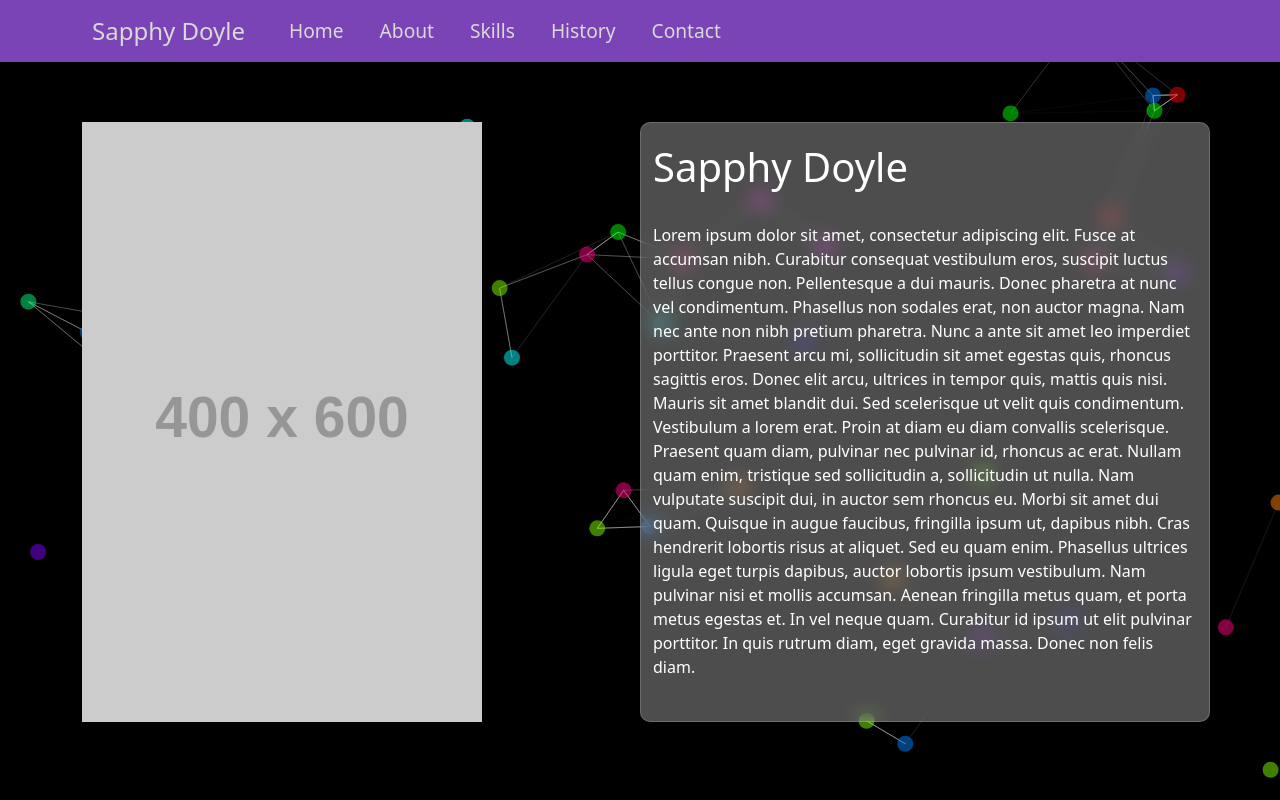
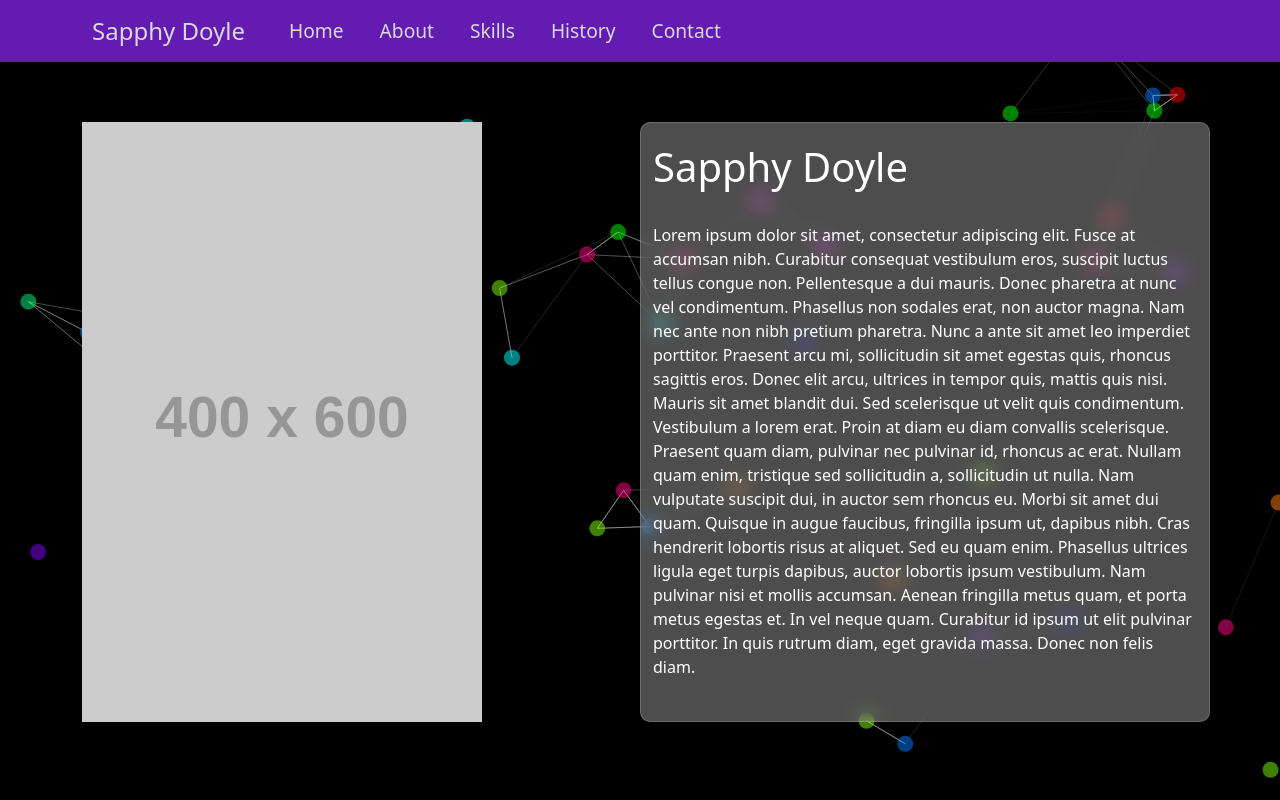
Before and after one commit to Terafora/Sapphy-Doyle-Profile-Site, a React (Create React App) app: page / in a window 1280 px wide. Built offline with nearby package versions, Linux system fonts and the light colour scheme; the HTML template or start-up script is replaced by a standard one.

Commit message:
Update background colour on NavBar

```diff
--- a/src/components/NavBar.css
+++ b/src/components/NavBar.css
@@ -1,5 +1,5 @@
 .navbar-sect {
-  background-color: #7A43B6;
+  background-color: #631bb1;
 }
 
 .links {
```
